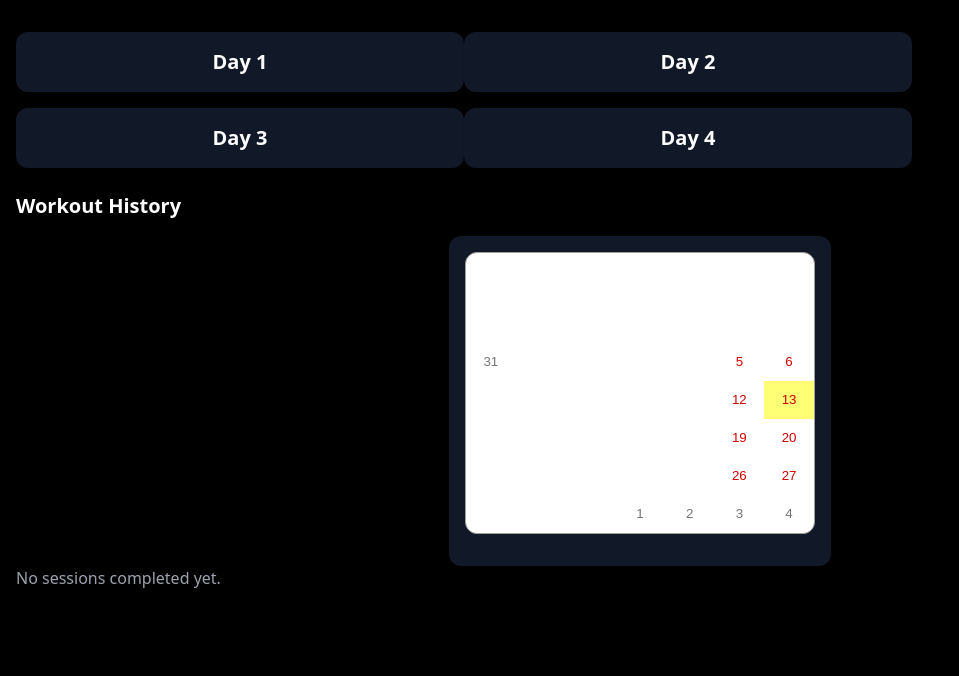
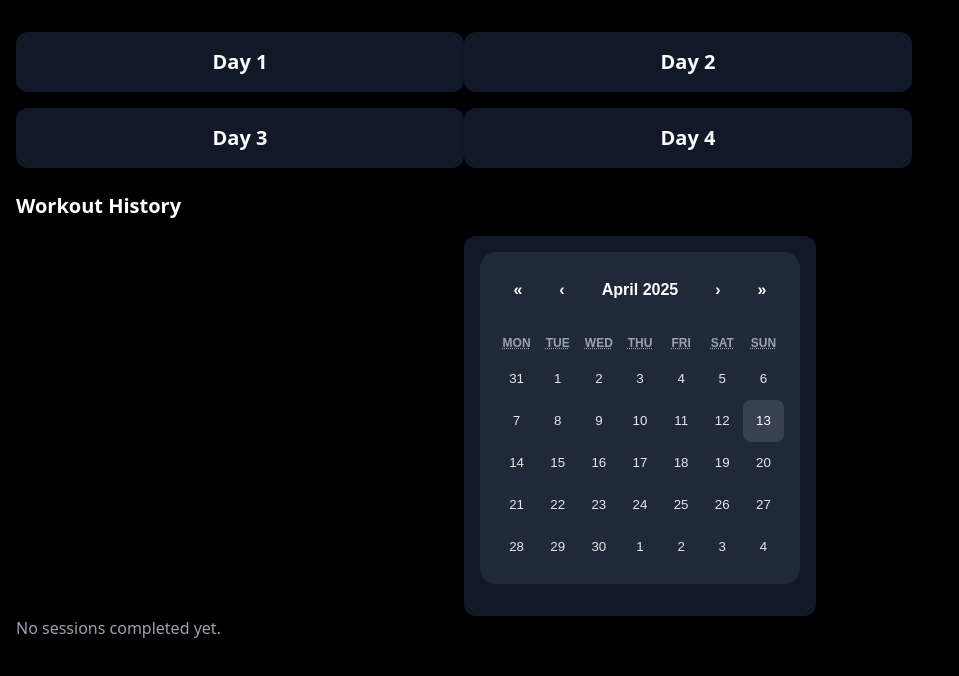
Before and after one commit to Chajir/my4dayfitness, a React (Vite) app: page / in a window 1280 px wide. Shown: the top 676 px of the page, without its empty margins (0-959 px from the left). Built offline with nearby package versions, Linux system fonts and the light colour scheme.

Commit message:
Improve calendar styling and center alignment

```diff
--- a/src/index.css
+++ b/src/index.css
@@ -2,9 +2,53 @@
 @tailwind components;
 @tailwind utilities;
 
-/* Custom style for calendar completed days */
+/* 🌙 Calendar Dark Mode Fixes */
+.react-calendar {
+  background-color: #1f2937; /* Dark gray */
+  border: none;
+  border-radius: 1rem;
+  padding: 1rem;
+  width: 100%;
+  max-width: 320px;
+  color: #e5e7eb; /* Light gray text */
+}
+
+.react-calendar__navigation {
+  margin-bottom: 1rem;
+}
+
+.react-calendar__navigation button {
+  background: none;
+  color: #ffffff;
+  font-weight: bold;
+  font-size: 1rem;
+}
+
+.react-calendar__month-view__weekdays {
+  text-align: center;
+  text-transform: uppercase;
+  font-size: 0.75rem;
+  color: #9ca3af; /* Lighter gray */
+}
+
+.react-calendar__tile {
+  background: none;
+  color: #e5e7eb;
+  border-radius: 0.5rem;
+  padding: 0.75rem 0;
+  text-align: center;
+}
+
+.react-calendar__tile:enabled:hover,
+.react-calendar__tile--now {
+  background-color: #374151; /* Slate */
+  color: white;
+}
+
+.react-calendar__tile--active,
 .react-calendar__tile.bg-green-500 {
-  background-color: #10B981 !important;
+  background-color: #10B981 !important; /* Emerald */
   color: white !important;
+  font-weight: bold;
   border-radius: 9999px;
 }
```
